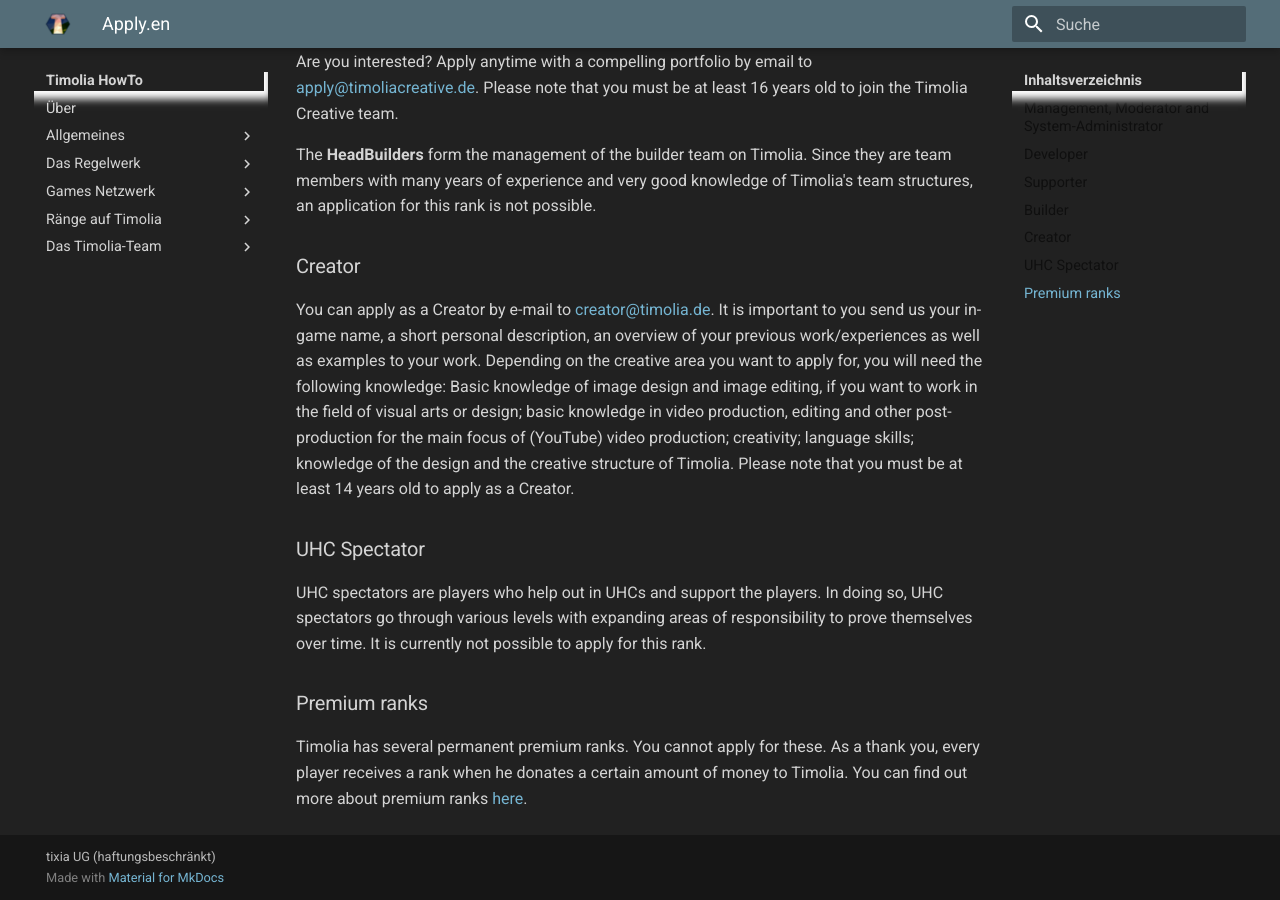
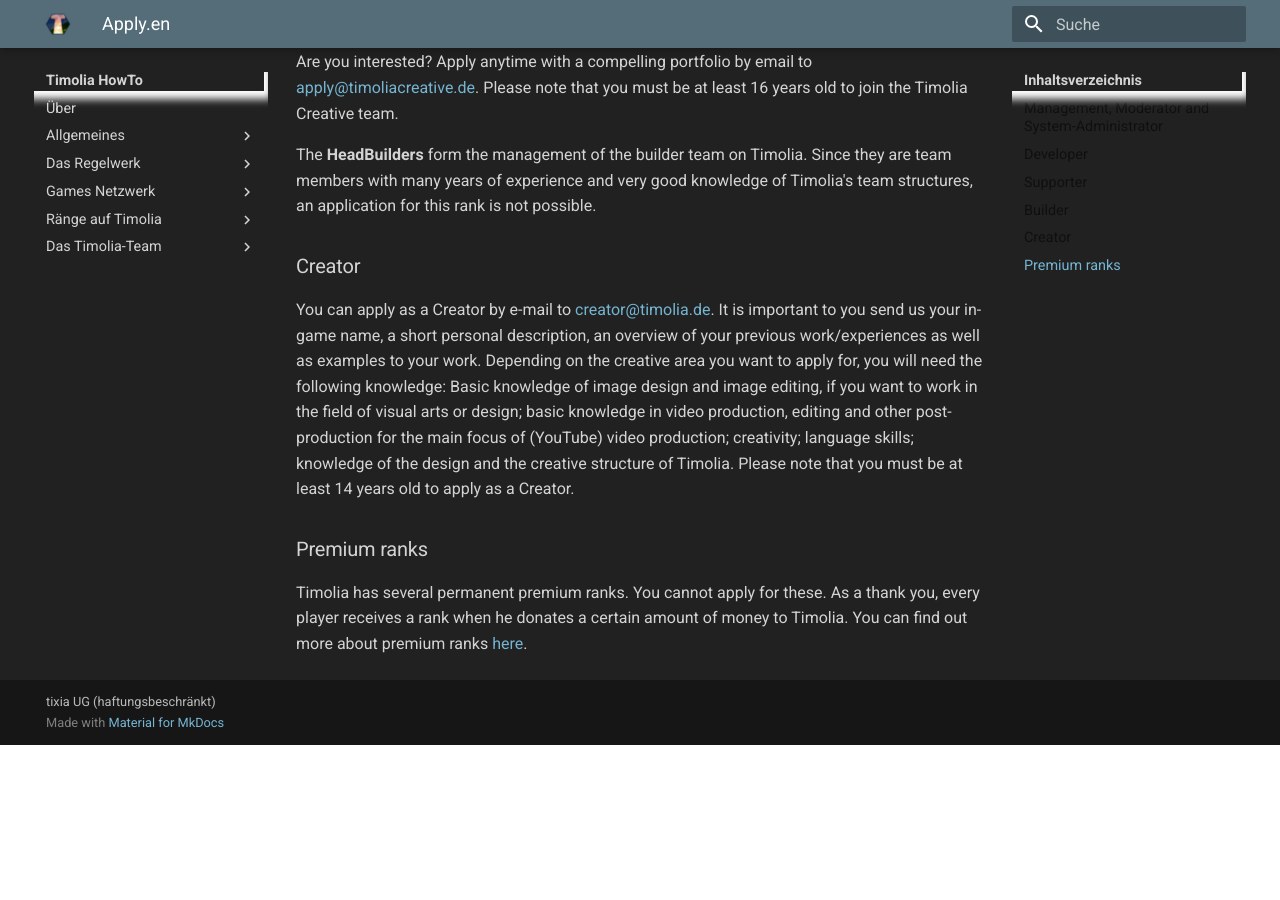
Before and after one commit to TimoliaDE/HowTo, an MkDocs documentation site: the page built from docs/team/apply.en.md, in a window 1280 px wide and 900 px high, scrolled down 1418 px. Built offline with MkDocs 1.6.1 and Material for MkDocs 9.7.7, drawn with Linux system fonts in a browser that asks for light colours; old or Windows-style settings are respelled for this version of MkDocs; after the commit the page ends 2163 px from its top, so only the background shows below that.

Commit message:
RIP UHC Spectator

```diff
--- a/docs/team/apply.en.md
+++ b/docs/team/apply.en.md
@@ -51,12 +51,6 @@ creativity; language skills; knowledge of the design and the creative structure
 Please note that you must be at least 14 years old to apply as a Creator.
 
 
-### UHC Spectator
-UHC spectators are players who help out in UHCs and support the players.
-In doing so, UHC spectators go through various levels with expanding areas of responsibility to prove themselves over time.
-It is currently not possible to apply for this rank.
-
-
 ### Premium ranks
 Timolia has several permanent premium ranks. You cannot apply for these. As a thank you, every player receives a rank when he donates a certain amount of money to Timolia.
 You can find out more about premium ranks [here](/ranks/premium/).
```
Also changed, not shown: docs/team/apply.de.md (+0 -6 lines).
